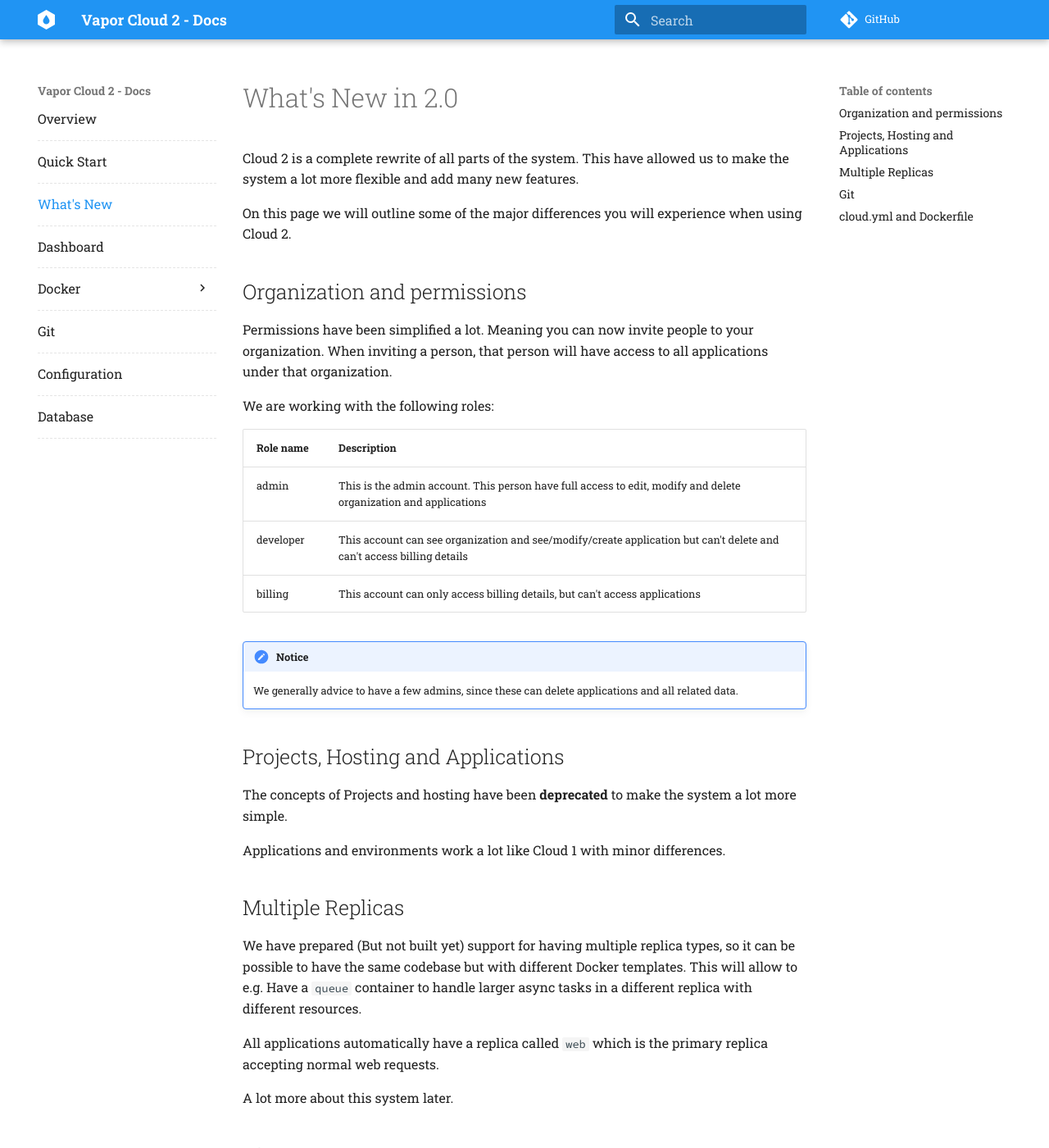
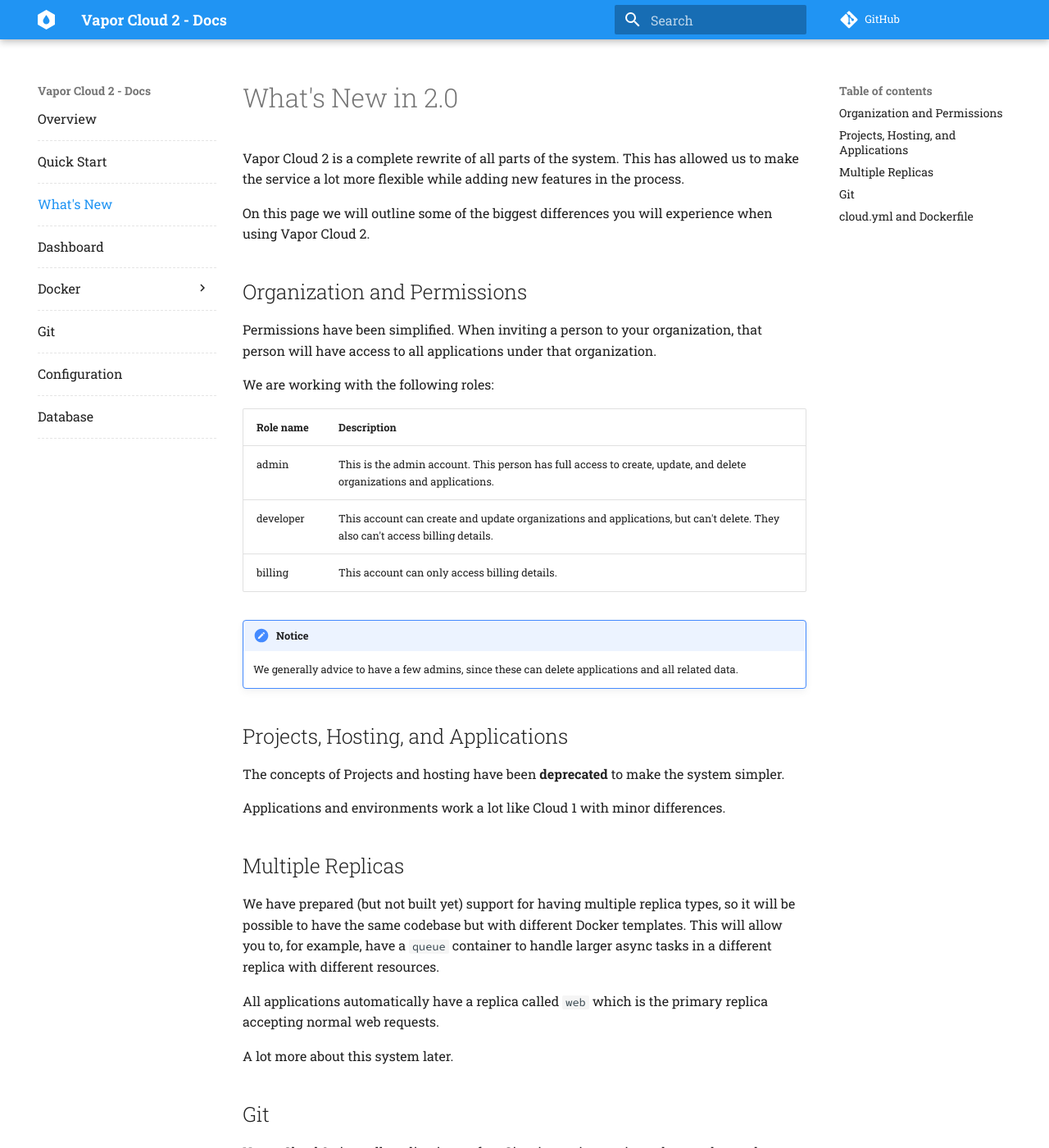
Before and after one commit to qutheory/docsv2, an MkDocs documentation site: the page built from docs/whats-new.md, in a window 1280 px wide and 1400 px high. Shown: the whole window at 82% size. Built offline with MkDocs 1.6.1 and Material for MkDocs 9.7.7, drawn with Linux system fonts in a browser that asks for light colours; comment, search, counter and statistics services are not loaded; old or Windows-style settings are respelled for this version of MkDocs; some of the changed text lies outside the part shown.

Commit message:
fix merge conflict + additional grammar updates

```diff
--- a/docs/whats-new.md
+++ b/docs/whats-new.md
@@ -1,37 +1,33 @@
 # What's New in 2.0
 
-Cloud 2 is a complete rewrite of all parts of the system. This have allowed us to make the system a lot more flexible
-and add many new features.
+Vapor Cloud 2 is a complete rewrite of all parts of the system. This has allowed us to make the service a lot more flexible while adding new features in the process.
 
-On this page we will outline some of the major differences you will experience when using Cloud 2.
+On this page we will outline some of the biggest differences you will experience when using Vapor Cloud 2.
 
-## Organization and permissions
+## Organization and Permissions
 
-Permissions have been simplified a lot. Meaning you can now invite people to your organization.
-When inviting a person, that person will have access to all applications under that organization.
+Permissions have been simplified. When inviting a person to your organization, that person will have access to all applications under that organization.
 
 We are working with the following roles:
 
 | Role name | Description |
 | --------- | ----------- |
-| admin | This is the admin account. This person have full access to edit, modify and delete organization and applications |
-| developer | This account can see organization and see/modify/create application but can't delete and can't access billing details |
-| billing | This account can only access billing details, but can't access applications |
+| admin | This is the admin account. This person has full access to create, update, and delete organizations and applications. |
+| developer | This account can create and update organizations and applications, but can't delete. They also can't access billing details. |
+| billing | This account can only access billing details. |
 
 !!! notice
     We generally advice to have a few admins, since these can delete applications and all related data.
 
-## Projects, Hosting and Applications
+## Projects, Hosting, and Applications
 
-The concepts of Projects and hosting have been **deprecated** to make the system a lot more simple.
+The concepts of Projects and hosting have been **deprecated** to make the system simpler.
 
 Applications and environments work a lot like Cloud 1 with minor differences.
 
 ## Multiple Replicas
 
-We have prepared (But not built yet) support for having multiple replica types, so it can be possible to have the same codebase
-but with different Docker templates. This will allow to e.g. Have a `queue` container to handle larger async tasks in a different replica
-with different resources.
+We have prepared (but not built yet) support for having multiple replica types, so it will be possible to have the same codebase but with different Docker templates. This will allow you to, for example, have a `queue` container to handle larger async tasks in a different replica with different resources.
 
 All applications automatically have a replica called `web` which is the primary replica accepting normal web requests.
 
@@ -39,13 +35,9 @@ A lot more about this system later.
 
 ## Git
 
-Cloud 2 gives all applications a free Git private git repository that can be used to deploy.
+Vapor Cloud 2 gives all applications a free Git private git repository that can be used to deploy. It is still possible to use GitHub, Gitlab, or Bitbucket for collaboration, but deployments must be done through our Git server
 
-It is still possible to use GitHub, Gitlab or Bitbucket for collaboration, but deploy will be done from our git server
-
-This will allow people to only upload one or more public SSH keys, this key is public, and is the same you e.g. Do when you upload your key to e.g. GitHub.
-
-When you invite a person to your organization they are automatically given access to your applications on our git server.
+This will allow people to only upload one or more public SSH keys, this key is public, and is the same you e.g. Do when you upload your key to e.g. GitHub.When you invite a person to your organization they are automatically given access to your applications on our Git server.
 
 You can read more about Git [here](/git/basics.md)
 
@@ -62,5 +54,4 @@ Read more about Docker [here](/docker/basics.md)
 
 !!! note
     You app need to accept requests on port **80** For vapor you can do `--port 80`
-
     The `EXPOSE` feature from docker is **NOT** supported and will be ignored.
```
Also changed, not shown: docs/dashboard/basics.md (+9 -9 lines), docs/index.md (+2 -2 lines).
